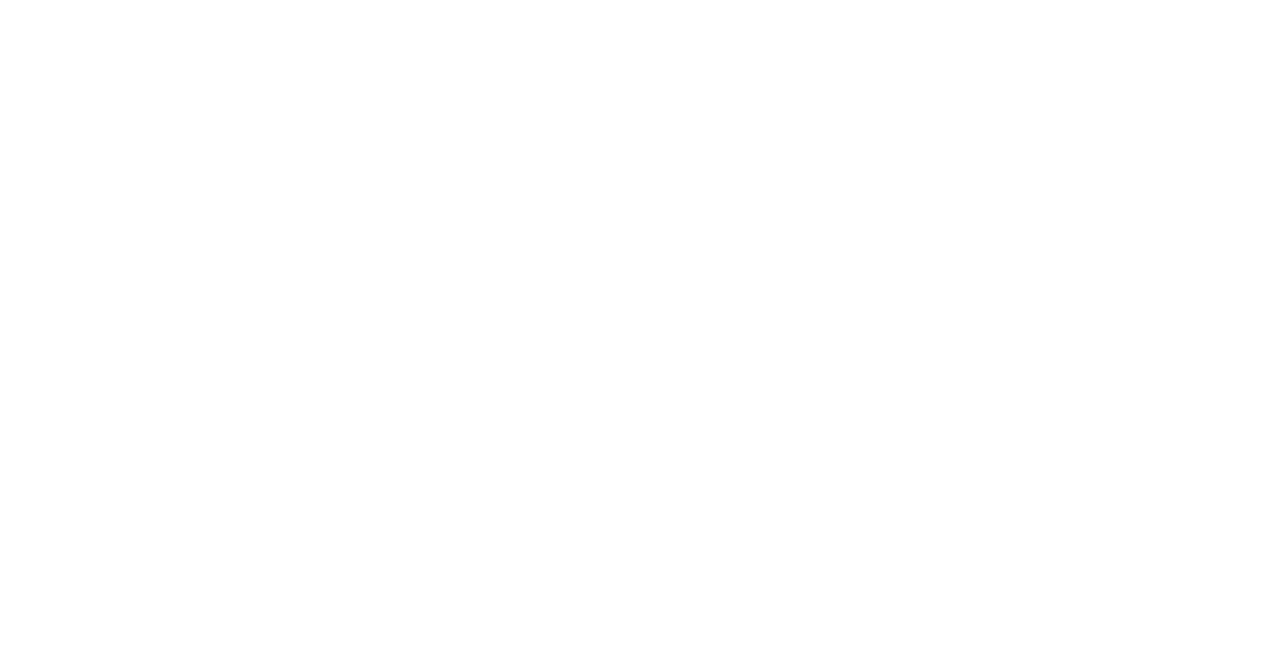
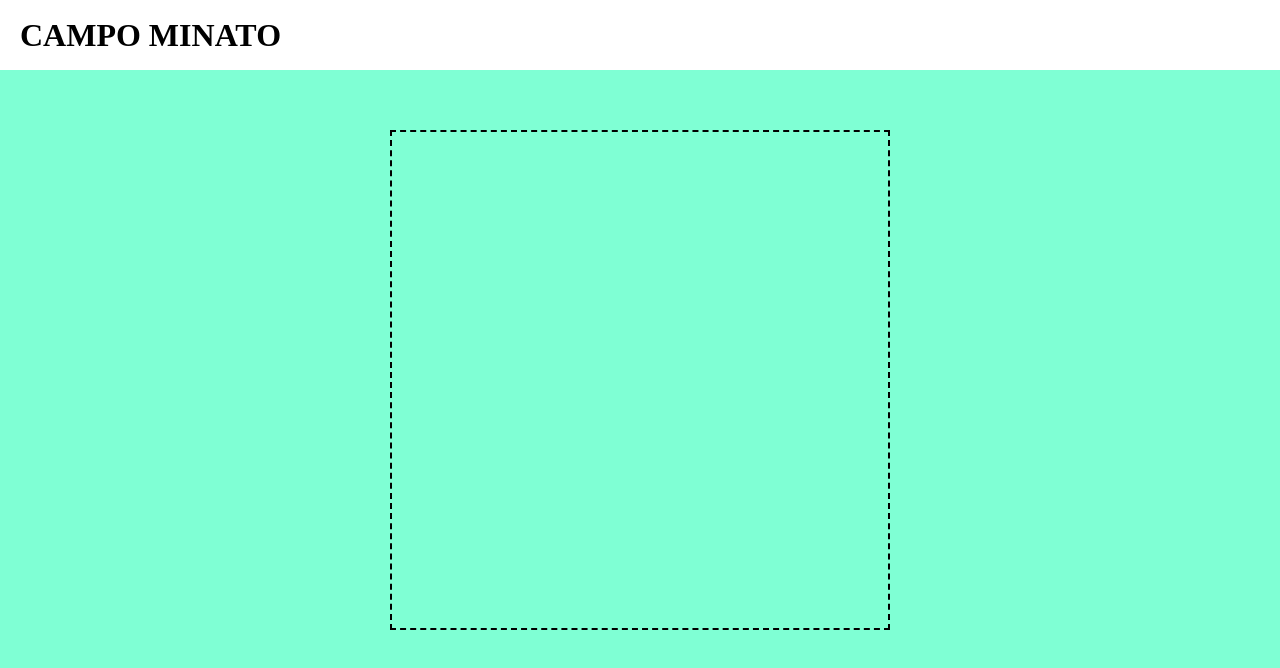
Before and after one commit to Gianlucaorreale/js-campominato-grid, a plain HTML site: page index.html in a window 1280 px wide. Drawn offline with Linux system fonts and the light colour scheme.

Commit message:
added-some-css

```diff
--- a/css/style.css
+++ b/css/style.css
@@ -0,0 +1,29 @@
+*{
+    margin: 0;
+    padding: 0;
+    box-sizing: border-box;
+}
+
+body{
+    background-color: #7FFFD4;
+}
+
+.container{
+    width: 100%;
+    max-width: 1080px;
+    margin: 0 auto;
+}
+
+header{
+height: 70px;
+padding: 0 20px;
+line-height: 70px;
+background-color: white;
+}
+
+#grid{
+    width: 500px;
+    height: 500px;
+    margin: 60px auto;
+    border: 2px dashed black;
+}
--- a/index.html
+++ b/index.html
@@ -9,6 +9,14 @@
 
 </head>
 <body>
+    <header>
+        <h1>CAMPO MINATO</h1>
+    </header>
+    <main>
+        <div class="container">
+            <div id="grid" ></div>
+        </div>
+    </main>
 
 
     <script src="js/script.js"></script>
```
Also changed, not shown: js/script.js (+15 -0 lines).
